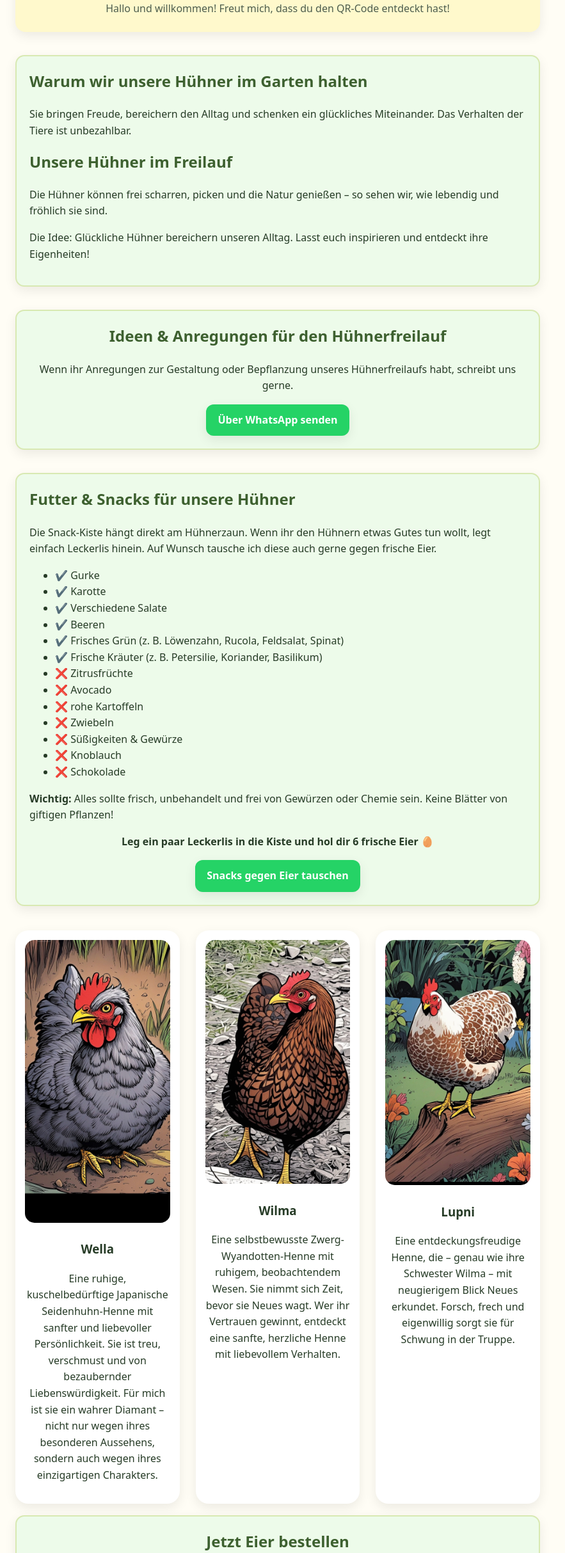
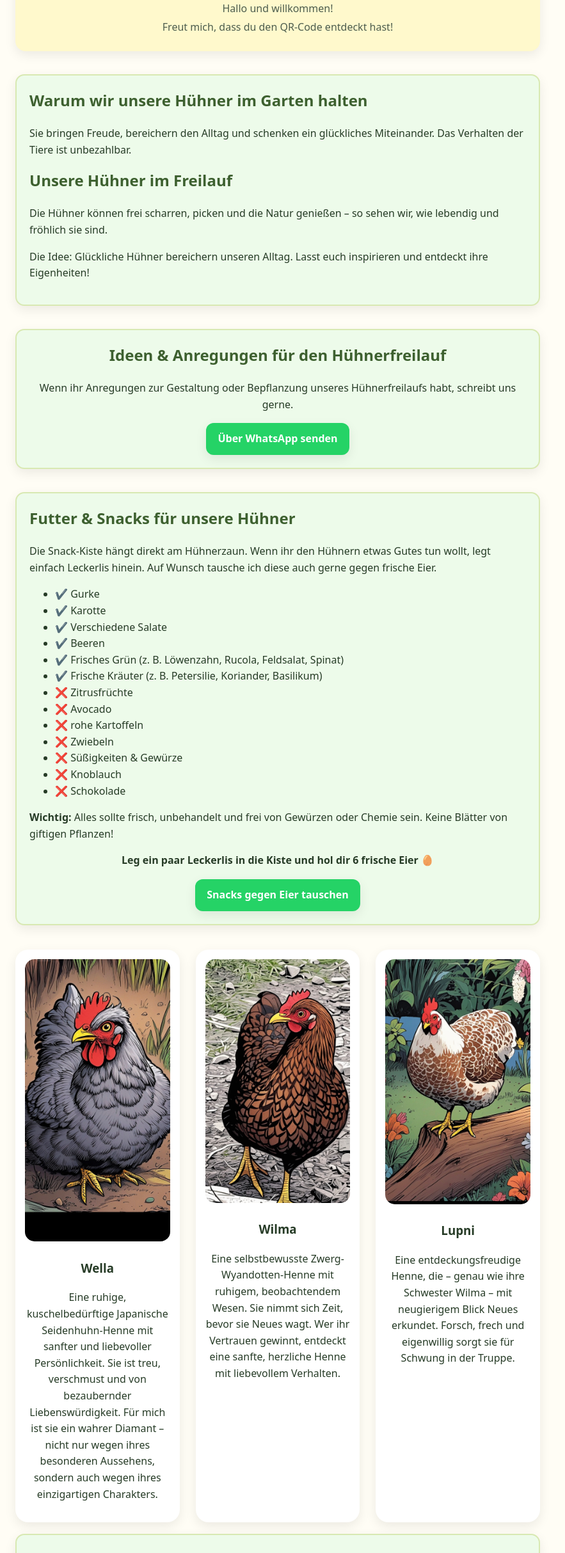
Before and after one commit to MeineFreizeit23/MeinZwergHuhn-web.de, a plain HTML site: page index.html in a window 1280 px wide. Shown: the part 159-2586 px from the top of the page at 64% size, without its empty margins (0-883 px from the left). Drawn offline with Linux system fonts and the light colour scheme.

Commit message:
Update index.html

```diff
--- a/index.html
+++ b/index.html
@@ -1,3 +1,4 @@
+
 <!DOCTYPE html>
 <html lang="de">
 <head>
@@ -98,13 +99,12 @@
 </head>
 <body>
   <main class="wrap">
-    <!-- Header -->
     <header>
       <h1>Kleine Eier<br>großes Lächeln</h1>
-      <p class="subtitle">Hallo und willkommen! Freut mich, dass du den QR-Code entdeckt hast!</p>
+      <p class="subtitle">Hallo und willkommen!</p>
+      <p class="subtitle" style="margin-top:4px;">Freut mich, dass du den QR-Code entdeckt hast!</p>
     </header>
 
-    <!-- Hühner im Garten -->
     <section class="card" aria-labelledby="garten-huehner">
       <h2 id="garten-huehner">Warum wir unsere Hühner im Garten halten</h2>
       <p>Sie bringen Freude, bereichern den Alltag und schenken ein glückliches Miteinander. Das Verhalten der Tiere ist unbezahlbar.</p>
@@ -114,7 +114,6 @@
       <p>Die Idee: Glückliche Hühner bereichern unseren Alltag. Lasst euch inspirieren und entdeckt ihre Eigenheiten!</p>
     </section>
 
-    <!-- Ideen & Anregungen -->
     <section class="card" aria-labelledby="ideen-title">
       <h2 id="ideen-title" style="text-align:center">Ideen & Anregungen für den Hühnerfreilauf</h2>
       <p style="text-align:center;">Wenn ihr Anregungen zur Gestaltung oder Bepflanzung unseres Hühnerfreilaufs habt, schreibt uns gerne.</p>
@@ -123,7 +122,6 @@
       </div>
     </section>
 
-    <!-- Futterliste -->
     <section class="card" aria-labelledby="futterliste-title">
       <h2 id="futterliste-title">Futter & Snacks für unsere Hühner</h2>
       <p>Die Snack-Kiste hängt direkt am Hühnerzaun. Wenn ihr den Hühnern etwas Gutes tun wollt, legt einfach Leckerlis hinein. Auf Wunsch tausche ich diese auch gerne gegen frische Eier.</p>
@@ -153,7 +151,6 @@
       </div>
     </section>
 
-    <!-- Hühner-Steckbriefe -->
     <div style="display:grid; grid-template-columns: repeat(auto-fit, minmax(250px, 1fr)); gap:25px; margin-top:20px;">
       <div style="background:#ffffff; border-radius:20px; padding:15px; box-shadow:var(--shadow); text-align:center;">
         <img src="huhn1.jpg" alt="Wella" style="width:100%; border-radius:15px;">
@@ -167,23 +164,21 @@
         <p>Eine selbstbewusste Zwerg-Wyandotten-Henne mit ruhigem, beobachtendem Wesen. Sie nimmt sich Zeit, bevor sie Neues wagt. Wer ihr Vertrauen gewinnt, entdeckt eine sanfte, herzliche Henne mit liebevollem Verhalten.</p>
       </div>
 
-      <div style="background:#ffffff; border-radius:20px; padding:15px; box-shadow:var(--shadow); text-align:center;">
+      <div style="background:#ffffff; border-radius:20px; padding:15px; box-shadow:0 6px 18px rgba(0,0,0,.08); text-align:center;">
         <img src="huhn3.jpg" alt="Lupni" style="width:100%; border-radius:15px;">
         <h3>Lupni</h3>
         <p>Eine entdeckungsfreudige Henne, die – genau wie ihre Schwester Wilma – mit neugierigem Blick Neues erkundet. Forsch, frech und eigenwillig sorgt sie für Schwung in der Truppe.</p>
       </div>
     </div>
 
-    <!-- Bestellen -->
     <section class="card" aria-labelledby="anfragen-title">
-      <h2 id="anfragen-title" style="margin-top:0; text-align:center">Jetzt Eier bestellen</h2>
+      <h2 id="anfragen-title" style="margin-top:0; text-align:center">Neugierig?</h2>
       <div class="btn-row" role="group" aria-label="Kontaktoptionen" style="justify-content:center; margin-top:18px;">
         <a class="wa-btn" id="wa-anfragen">Über WhatsApp bestellen</a>
         <a class="mail-btn" id="mail-anfragen">Per E-Mail bestellen</a>
       </div>
     </section>
 
-    <!-- Gefällt mir Button -->
     <section class="card" aria-labelledby="feedback-title" style="border:none; box-shadow:none; padding:20px 0;">
       <h2 id="feedback-title" style="text-align:center; border:none; margin-bottom:0;">Wenn dir unsere Hühner und Ideen gefallen</h2>
       <div style="text-align:center; margin-top:12px;">
@@ -216,7 +211,6 @@
       </div>
     </section>
 
-    <!-- Footer -->
     <footer class="footer">
       <p style="text-align:center; font-weight:700; line-height:1.5;">
         Der unvergessliche Geschmack unserer Eier ist intensiv und nicht mit Supermarkt-Eiern zu vergleichen. Probier selbst!<br><br>
@@ -225,41 +219,32 @@
       <p style="text-align:center; font-size:0.75rem;">&copy; 2025 Kleine Eier, großes Lächeln</p>
     </footer>
 
-    <!-- Script -->
     <script>
       const waBtn = document.getElementById('wa-anfragen');
       const mailBtn = document.getElementById('mail-anfragen');
       const waIdeen = document.getElementById('wa-ideen');
       const waTausch = document.getElementById('wa-tausch');
 
-      // Einheitlicher Bestelltext
       const messageText = encodeURIComponent(
         "Hallo, ich möchte gerne die extra frischen Eier bestellen. 6 Stück für 5 €. Bitte teile mir mit, wann ich die Bestellung abholen kann. Vielen Dank!"
       );
-
-      // Ideen
       const ideenMessage = encodeURIComponent("Hallo, ich habe Ideen oder Anregungen zum Hühnerfreilauf.");
-
-      // Tausch
       const tauschMessage = encodeURIComponent("Hallo, ich habe Snacks in die Kiste gelegt und möchte diese gerne gegen 6 frische Eier tauschen. Ich habe hineingelegt: ...");
 
       waBtn.addEventListener('click', () => {
         window.open(`https://wa.me/491638306166?text=${messageText}`, '_blank');
       });
-
       mailBtn.addEventListener('click', () => {
         window.open(`mailto:MeinZwergHuhn@web.de?subject=Anfrage%20frische%20Eier&body=${messageText}`, '_blank');
       });
-
       waIdeen.addEventListener('click', () => {
         window.open(`https://wa.me/491638306166?text=${ideenMessage}`, '_blank');
       });
-
       waTausch.addEventListener('click', () => {
         window.open(`https://wa.me/491638306166?text=${tauschMessage}`, '_blank');
       });
 
-      // Feedback Button persistent mit localStorage
+      // Gefällt mir Button persistent mit localStorage
       const likeBtn = document.getElementById('like-btn');
       const likeMsg = document.getElementById('like-msg');
       const likeCountBox = document.getElementById('like-count-box');
```
